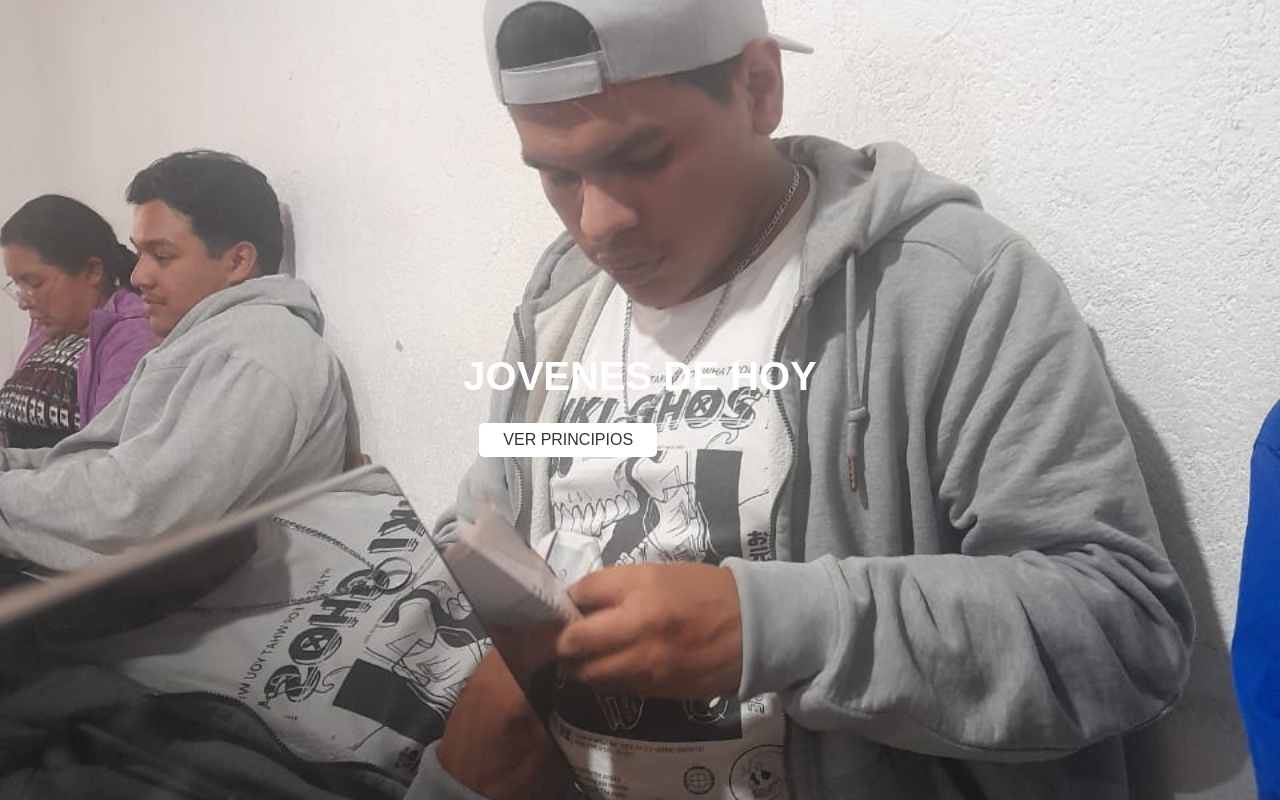
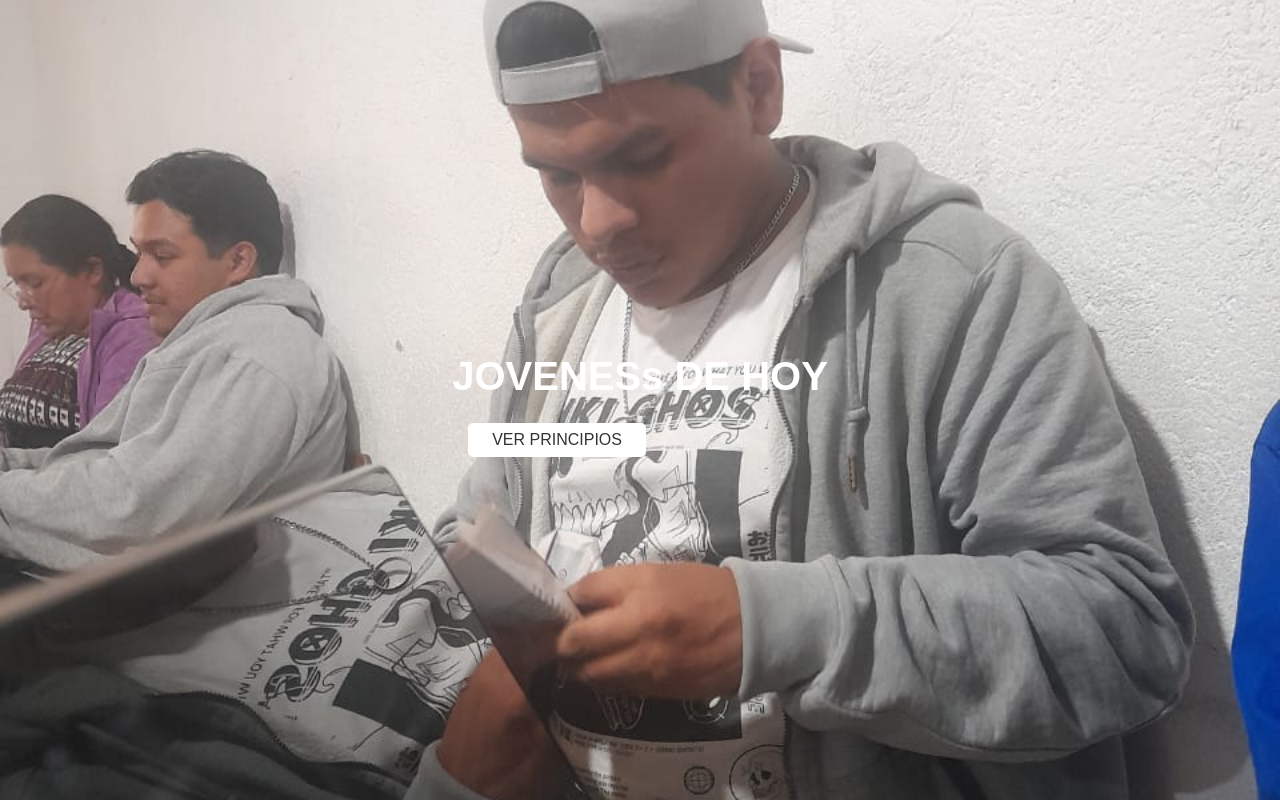
Before and after one commit to ajanels/proyecto-etica, a plain HTML site: page index.html in a window 1280 px wide. Drawn offline with Linux system fonts and the light colour scheme.

Commit message:
Primer commit

```diff
--- a/index.html
+++ b/index.html
@@ -8,7 +8,7 @@
 </head>
 <body>
     <header class="header">
-        <h1>JOVENES DE HOY</h1>
+        <h1>JOVENESs DE HOY</h1>
         <button class="btn" onclick="window.location.href='proyectos.html'">VER PRINCIPIOS</button>
     </header>
 </body>
```
